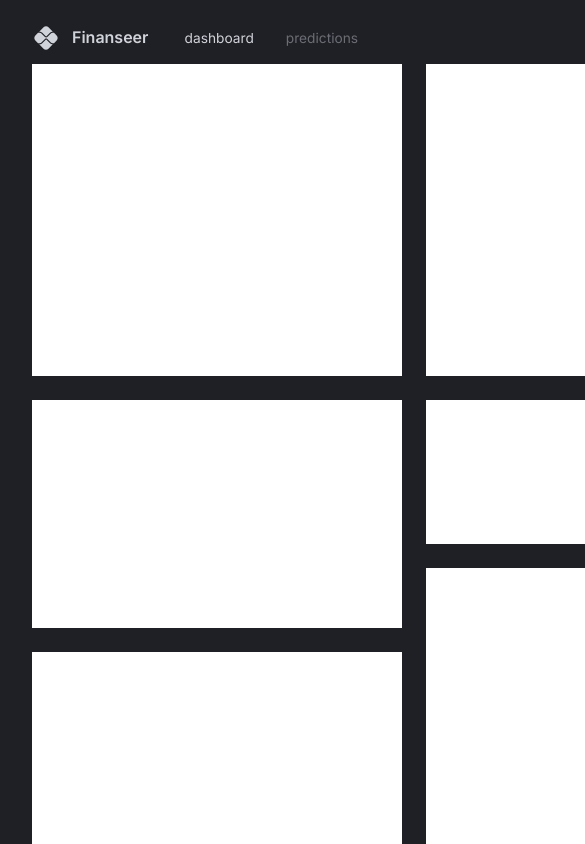
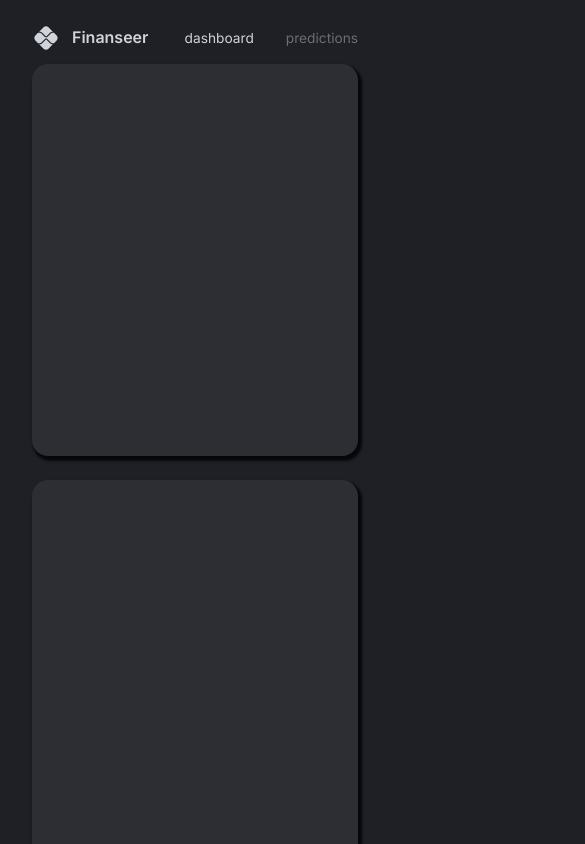
Before and after one commit to tiagosousa10/finance-dashboard-app, a React (Vite) app in the folder client/: page / in a window 390 px wide. Shown: the top 844 px of the page, 585 px wide, since content can reach past the window. Built offline with nearby package versions, Linux system fonts and the light colour scheme.

Commit message:
grid updated

```diff
--- /dev/null
+++ b/client/src/components/DashboardBox.tsx
@@ -0,0 +1,11 @@
+import { Box } from "@mui/material";
+import {styled} from '@mui/system'
+
+const DashboardBox = styled(Box)(({theme}) => ({
+   backgroundColor: theme.palette.background.light,
+   borderRadius: "1rem",
+   boxShadow:"0.15rem 0.2rem 0.15rem 0.1rem rgba(0,0,0,0.8)",
+}))
+
+
+export default DashboardBox;
--- /dev/null
+++ b/client/src/scenes/dashboard/Row1.tsx
@@ -0,0 +1,16 @@
+import DashboardBox from '@/components/DashboardBox'
+import React from 'react'
+
+type Props = {}
+
+const Row1 = (props: Props) => {
+  return (
+   <>
+   <DashboardBox gridArea="a"></DashboardBox>
+   <DashboardBox gridArea="b"></DashboardBox>
+   <DashboardBox gridArea="c"></DashboardBox>
+   </>
+  )
+}
+
+export default Row1
--- /dev/null
+++ b/client/src/scenes/dashboard/Row2.tsx
@@ -0,0 +1,16 @@
+import DashboardBox from '@/components/DashboardBox'
+import React from 'react'
+
+type Props = {}
+
+const Row2 = (props: Props) => {
+  return (
+    <>
+      <DashboardBox gridArea="d"></DashboardBox>
+      <DashboardBox gridArea="e"></DashboardBox>
+      <DashboardBox gridArea="f"></DashboardBox>
+    </>
+  )
+}
+
+export default Row2
--- /dev/null
+++ b/client/src/scenes/dashboard/Row3.tsx
@@ -0,0 +1,17 @@
+import DashboardBox from '@/components/DashboardBox'
+import React from 'react'
+
+type Props = {}
+
+const Row3 = (props: Props) => {
+  return (
+    <>
+      <DashboardBox gridArea="g"></DashboardBox>
+      <DashboardBox gridArea="h"></DashboardBox>
+      <DashboardBox gridArea="i"></DashboardBox>
+      <DashboardBox gridArea="j"></DashboardBox>
+    </>
+  )
+}
+
+export default Row3
--- a/client/src/scenes/dashboard/index.tsx
+++ b/client/src/scenes/dashboard/index.tsx
@@ -1,9 +1,11 @@
-import { useTheme } from '@mui/material'
+import { useMediaQuery } from '@mui/material'
 import { Box } from '@mui/material'
+import Row1 from './Row1'
+import Row2 from './Row2'
+import Row3 from './Row3'
 
-type Props = {}
 
-const gridTemplate = `
+const gridTemplateLargeScreens = `
   "a b c"
   "a b c"
   "a b c"
@@ -16,27 +18,60 @@
   "g h j"
 `
 
-const Dashboard = (props: Props) => {
-  const { palette} = useTheme()
+const gridTemplateSmallScreens = `
+  "a "
+  "a "
+  "a "
+  "a "
+  "b "
+  "b "
+  "b "
+  "b "
+  "c "
+  "c "
+  "c "
+  "d "
+  "d "
+  "d "
+  "e "
+  "e "
+  "f"
+  "f"
+  "f"
+  "g"
+  "g"
+  "g"
+  "h"
+  "h"
+  "h"
+  "h"
+  "i"
+  "i"
+  "j"
+  "j"
+`
+
+const Dashboard = () => {
+  const isAboveMediumScreens = useMediaQuery("(min-width: 1200px)") // min-width: 1200px
 
   return (
     <Box width="100%" height="100%" display="grid" gap="1.5rem"
-      sx={{
-        gridTemplateColumns: "repeat(3,minmax(370px,1fr))",
-        gridTemplateRows: "repeat(10,minmax(60px,1fr))",
-        gridTemplateAreas: gridTemplate
-      }}
+      sx={
+        isAboveMediumScreens ?{
+          gridTemplateColumns: "repeat(3,minmax(370px,1fr))",
+          gridTemplateRows: "repeat(10,minmax(60px,1fr))",
+          gridTemplateAreas: gridTemplateLargeScreens,
+        } : {
+          gridAutoColumns: "1fr",
+          gridAutoRows: "80px",
+          gridTemplateAreas: gridTemplateSmallScreens
+        }
+
+      }
     >
-      <Box bgcolor={"#fff"} gridArea="a"></Box>
-      <Box bgcolor={"#fff"} gridArea="b"></Box>
-      <Box bgcolor={"#fff"} gridArea="c"></Box>
-      <Box bgcolor={"#fff"} gridArea="d"></Box>
-      <Box bgcolor={"#fff"} gridArea="e"></Box>
-      <Box bgcolor={"#fff"} gridArea="f"></Box>
-      <Box bgcolor={"#fff"} gridArea="g"></Box>
-      <Box bgcolor={"#fff"} gridArea="h"></Box>
-      <Box bgcolor={"#fff"} gridArea="i"></Box>
-      <Box bgcolor={"#fff"} gridArea="j"></Box>
+      <Row1/>
+      <Row2/>
+      <Row3/>
     </Box>
   )
 }
```
